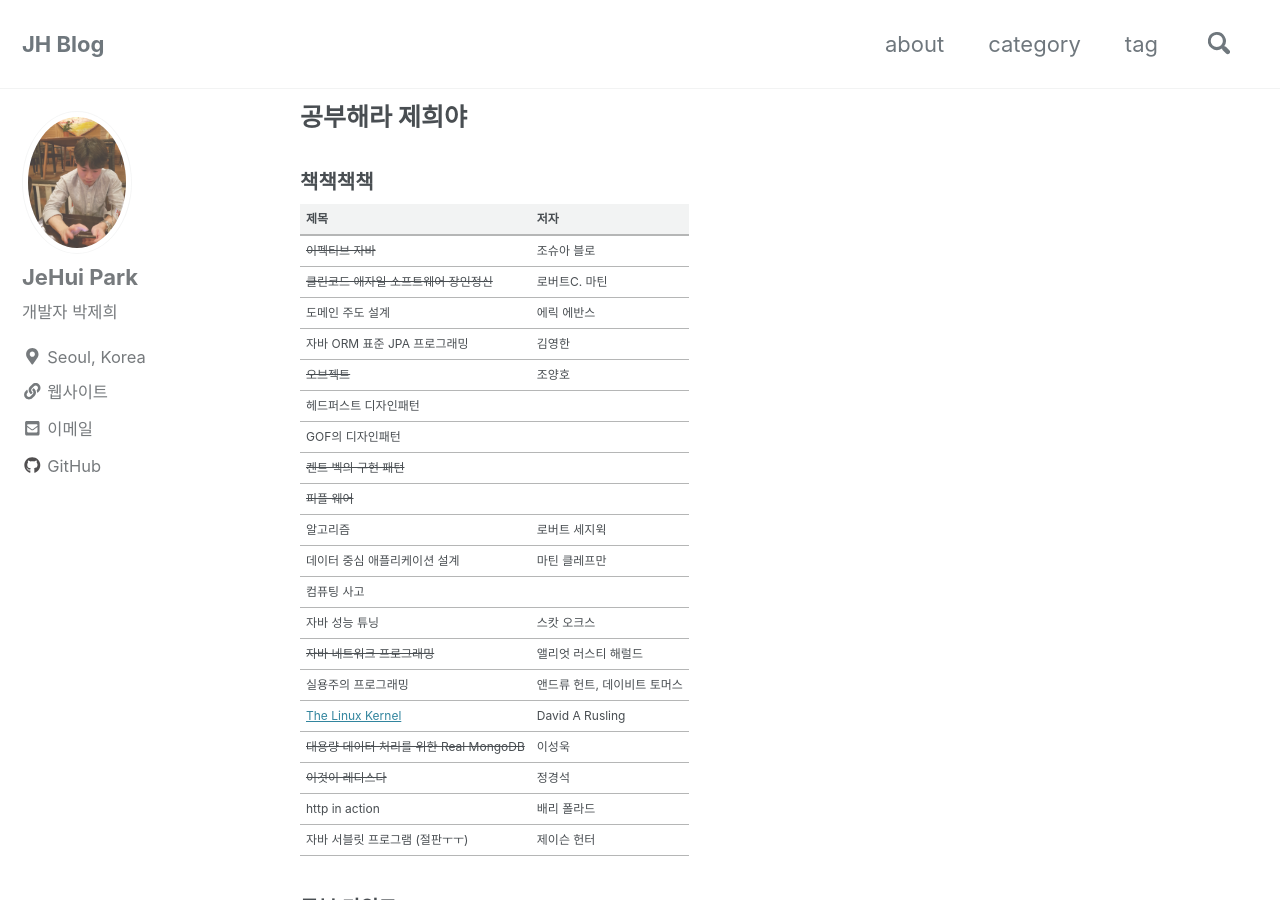
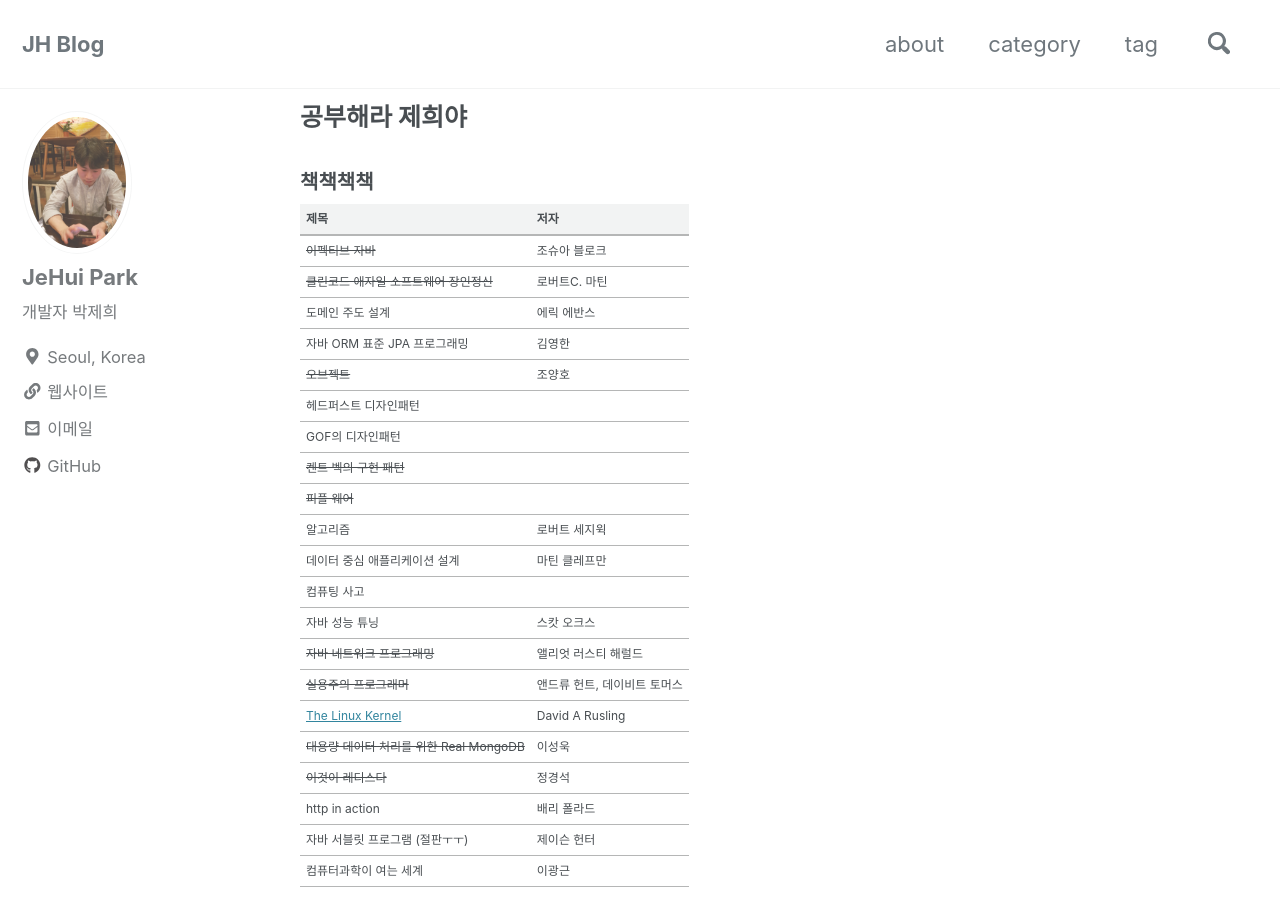
Before and after one commit to JeHuiPark/JeHuiPark.github.io, a Jekyll site: the page built from _posts/2019-06-16-study-todo-list.md, in a window 1280 px wide and 900 px high. Built offline with Jekyll 4.4.1, drawn with Linux system fonts in a browser that asks for light colours; nearby versions of some CDN libraries; comment, search, counter and statistics services are not loaded.

Commit message:
Update 2019-06-16-study-todo-list.md

```diff
--- a/_posts/2019-06-16-study-todo-list.md
+++ b/_posts/2019-06-16-study-todo-list.md
@@ -16,7 +16,7 @@ redirect_from:
 
 제목 | 저자
 --- | ---
-~~이펙티브 자바~~ |  조슈아 블로
+~~이펙티브 자바~~ |  조슈아 블로크
 ~~클린코드 애자일 소프트웨어 장인정신~~ | 로버트C. 마틴
 도메인 주도 설계 | 에릭 에반스
 자바 ORM 표준 JPA 프로그래밍 | 김영한
@@ -30,12 +30,13 @@ GOF의 디자인패턴 |
 컴퓨팅 사고 |
 자바 성능 튜닝 | 스캇 오크스
 ~~자바 네트워크 프로그래밍~~ | 앨리엇 러스티 해럴드
-실용주의 프로그래밍 | 앤드류 헌트, 데이비트 토머스
+~~실용주의 프로그래머~~ | 앤드류 헌트, 데이비트 토머스
 [The Linux Kernel](http://wiki.kldp.org/Translations/html/The_Linux_Kernel-KLDP/tlkindex.html) | David A Rusling
 ~~대용량 데이터 처리를 위한 Real MongoDB~~ | 이성욱
 ~~이것이 레디스다~~ | 정경석
 http in action | 배리 폴라드
 자바 서블릿 프로그램 (절판ㅜㅜ)| 제이슨 헌터
+컴퓨터과학이 여는 세계 | 이광근
 
 
 ## 공부 키워드
```
